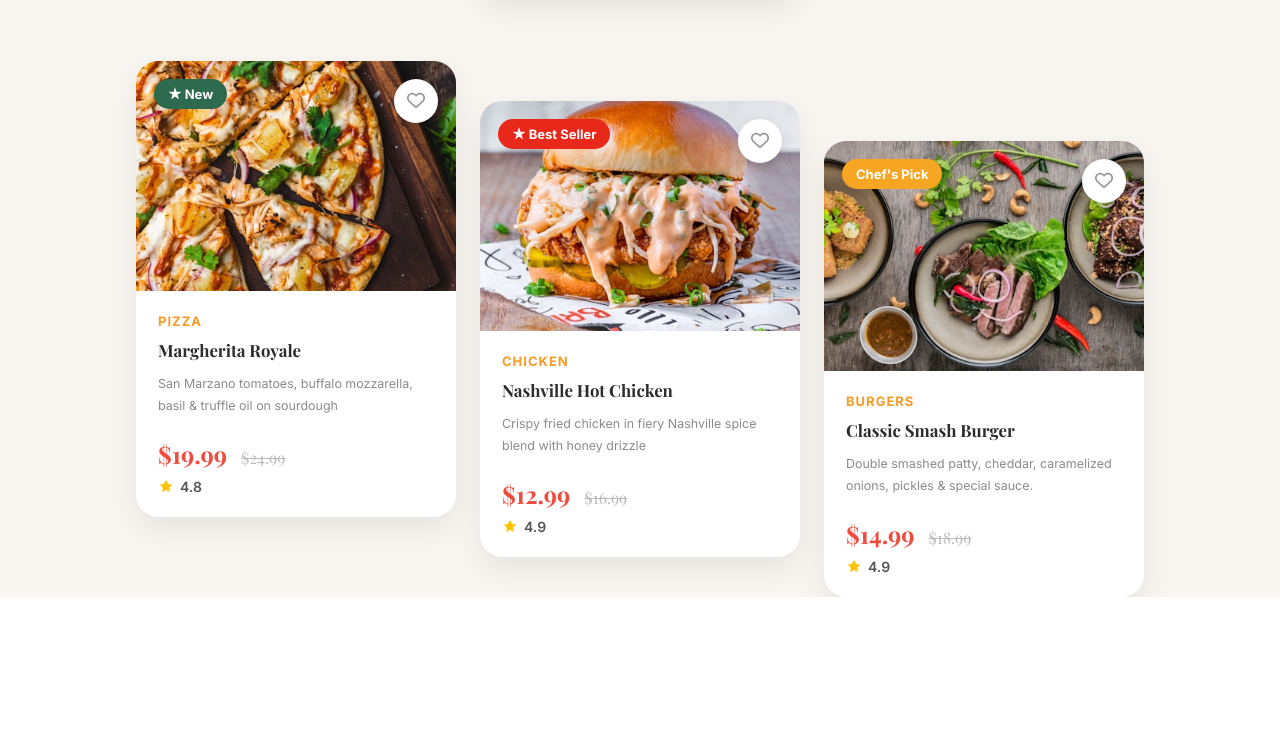
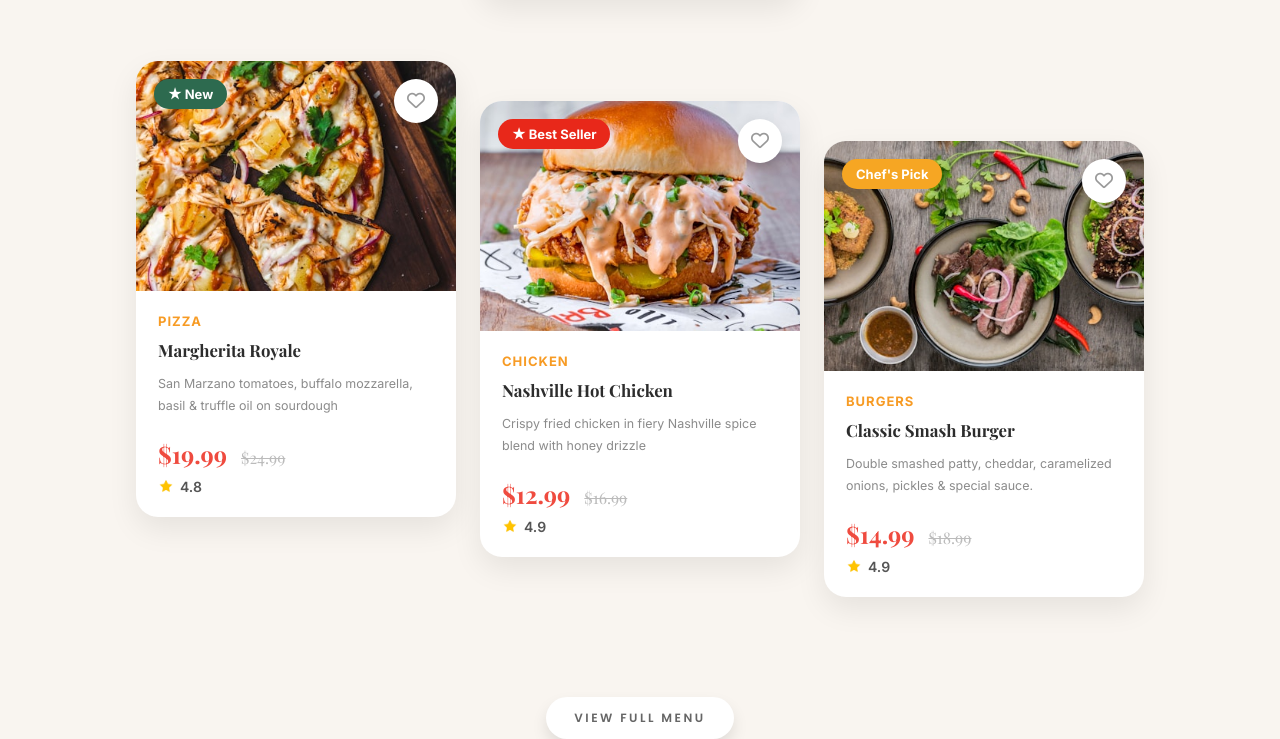
Before and after one commit to sameenlakshitha/Giovanni-Elena-Ricci-Resturent-Website, a plain HTML site: page index.html in a window 1280 px wide. Shown: the part 3550-4289 px from the top of the page. Before the commit the page ends 4147 px from the top, so only its background shows below. Drawn offline with nearby package versions, Linux system fonts and the light colour scheme; a web font is replaced by a local one.

Commit message:
Add "View Full Menu" button and style for improved navigation

```diff
--- a/index.html
+++ b/index.html
@@ -480,7 +480,10 @@
                 </div>
             </div>
         </div>
+            <button style="display: flex; margin: 0 auto; margin-top: 100px; font-weight: 600;" class="fulmenubtn">View Full Menu</button>
     </div>
+
+
 
 </body>
 
--- a/style.css
+++ b/style.css
@@ -1493,3 +1493,7 @@ button:active {
     font-size: 13px;
     font-weight: 700;
 }
+
+.fulmenubtn{
+    font-family: "Poppins", sans-serif;
+}
```
